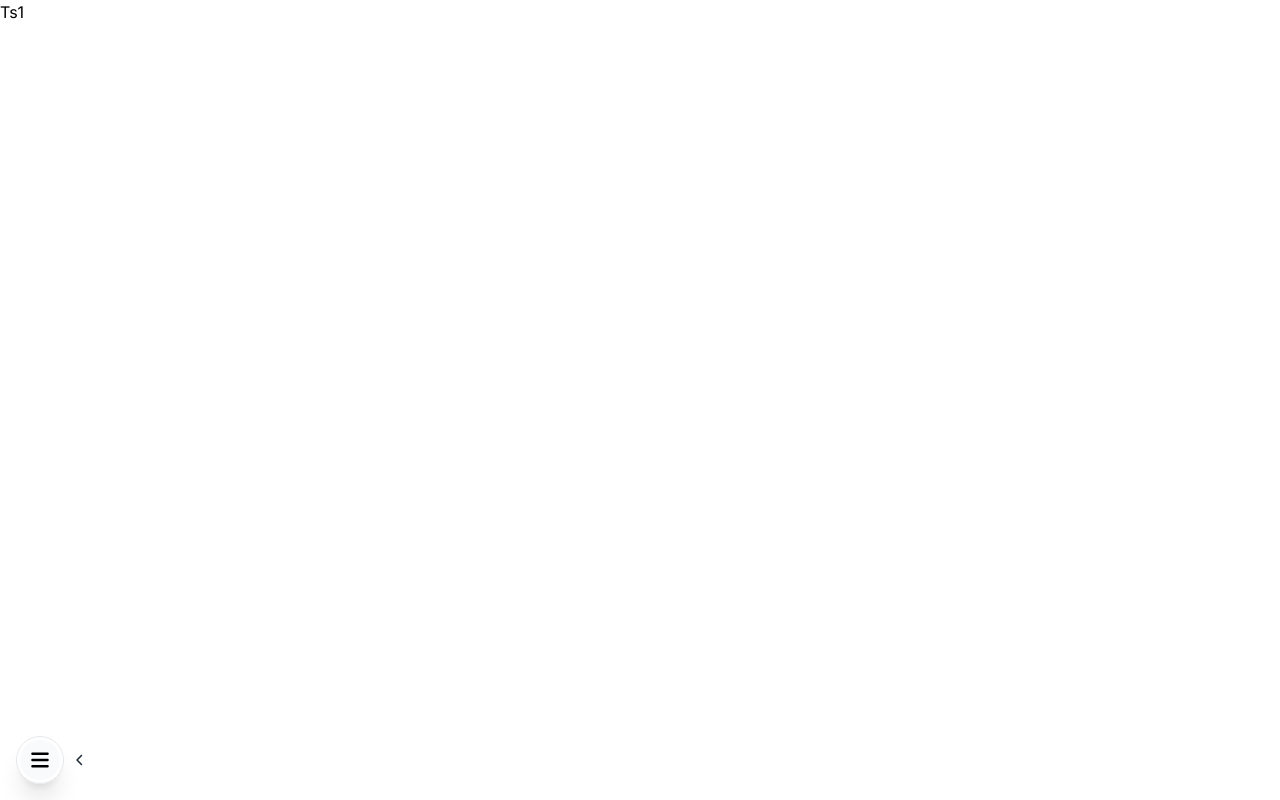
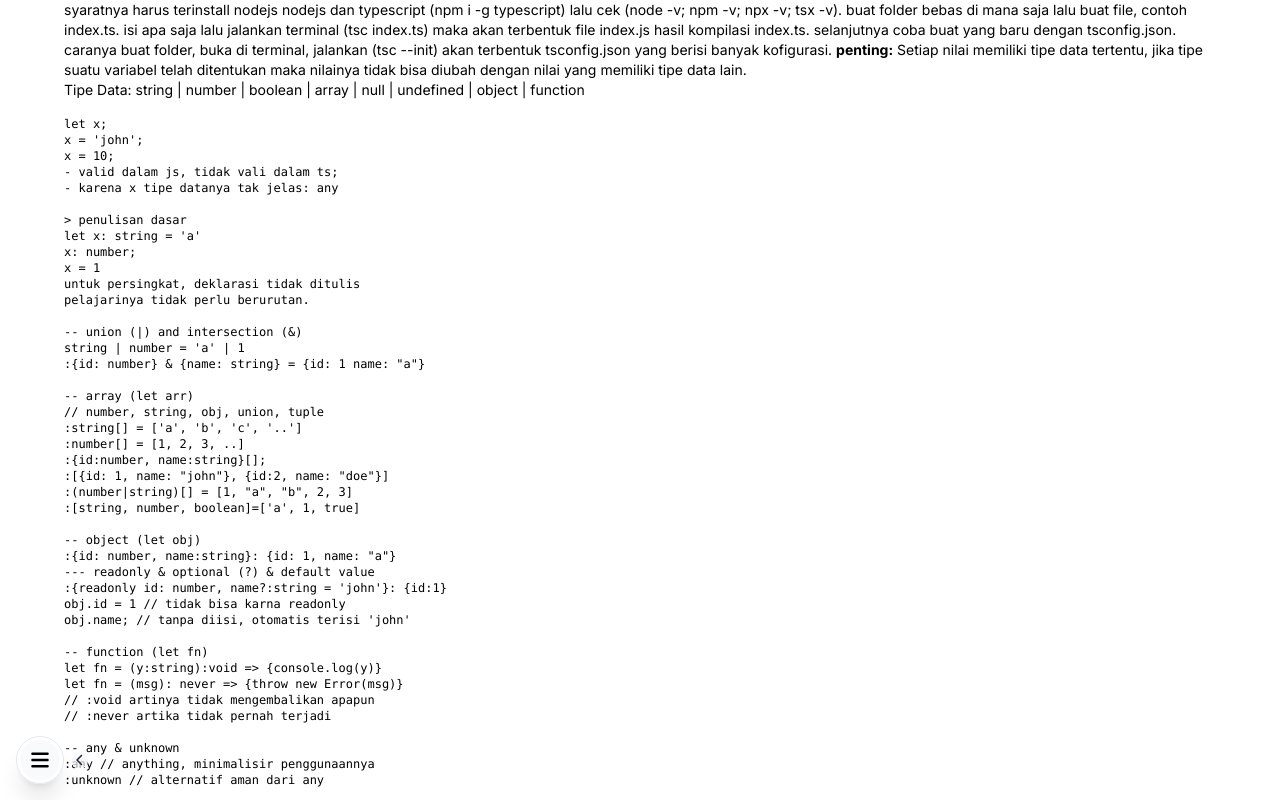
Before and after one commit to mkhotamirais/tami-next, a Next.js app: page /ts-1 in a window 1280 px wide. Shown: the top 800 px of the page. Built offline with nearby package versions, Linux system fonts and the light colour scheme.

Commit message:
typescript

```diff
--- a/app/(typescript)/ts-1/page.tsx
+++ b/app/(typescript)/ts-1/page.tsx
@@ -1,3 +1,105 @@
+"use client";
+
+let x: { id: number } & { name: string } = { id: 10, name: "ahamd" };
 export default function Ts1() {
-  return <div>Ts1</div>;
+  return (
+    <div className="min-h-screen px-3 md:px-16 text-sm">
+      <p>
+        syaratnya harus terinstall <a href="https://nodejs.org/en">nodejs</a> nodejs dan typescript (npm i -g
+        typescript) lalu cek (node -v; npm -v; npx -v; tsx -v). buat folder bebas di mana saja lalu buat file, contoh
+        index.ts. isi apa saja lalu jalankan terminal (tsc index.ts) maka akan terbentuk file index.js hasil kompilasi
+        index.ts. selanjutnya coba buat yang baru dengan tsconfig.json. caranya buat folder, buka di terminal, jalankan
+        (tsc --init) akan terbentuk tsconfig.json yang berisi banyak kofigurasi. <strong>penting:</strong> Setiap nilai
+        memiliki tipe data tertentu, jika tipe suatu variabel telah ditentukan maka nilainya tidak bisa diubah dengan
+        nilai yang memiliki tipe data lain.
+      </p>
+      <p>Tipe Data: string | number | boolean | array | null | undefined | object | function</p>
+      <pre className="text-xs">{`
+let x;
+x = 'john';
+x = 10;
+- valid dalam js, tidak vali dalam ts;
+- karena x tipe datanya tak jelas: any
+
+> penulisan dasar
+let x: string = 'a'
+x: number;
+x = 1
+untuk persingkat, deklarasi tidak ditulis
+pelajarinya tidak perlu berurutan.
+
+-- union (|) and intersection (&)
+string | number = 'a' | 1
+:{id: number} & {name: string} = {id: 1 name: "a"}
+
+-- array (let arr)
+// number, string, obj, union, tuple
+:string[] = ['a', 'b', 'c', '..']
+:number[] = [1, 2, 3, ..]
+:{id:number, name:string}[];
+:[{id: 1, name: "john"}, {id:2, name: "doe"}]
+:(number|string)[] = [1, "a", "b", 2, 3]
+:[string, number, boolean]=['a', 1, true]
+
+-- object (let obj)
+:{id: number, name:string}: {id: 1, name: "a"}
+--- readonly & optional (?) & default value
+:{readonly id: number, name?:string = 'john'}: {id:1}
+obj.id = 1 // tidak bisa karna readonly
+obj.name; // tanpa diisi, otomatis terisi 'john'
+
+-- function (let fn)
+let fn = (y:string):void => {console.log(y)}
+let fn = (msg): never => {throw new Error(msg)}
+// :void artinya tidak mengembalikan apapun
+// :never artika tidak pernah terjadi
+
+-- any & unknown
+:any // anything, minimalisir penggunaannya
+:unknown // alternatif aman dari any
+
+-- enum
+// koleksi nilai konstan
+// enum initializer default 0 (enum pertama diberi nilai)
+// fully initialized (semuanya diberi nilai)
+enum C1 {Red, Green, Blue}
+enum C2 {Red=2, Green, Blue}
+enum C3 {Red="merah", Green="hijau", Blue="biru"}
+:C1=C1.Red // output 0
+:C2=C2.Green // output 3
+
+-- type aliases (type) & interfaces (interface)
+// keduanya digunakan untuk menyimpan tipe
+// type bisa untuk semua tipe
+// interface hanya bisa untuk tipe objek
+type tName = string;
+let x:tName = 'ahmad';
+interface Id {id: number}
+interface IdName extends Id {name: string}
+interface IdAge extends Id {age: number}
+:IdName = {id: 1, name: "john"}
+:idAge = {id: 1, age: 10}
+
+-- casting (<> / as) fungsinya sama
+// proses override tipe data tanpa mengubahnya.
+:unknown = 'hello';
+(x as string).length // output 5;
+(<string>x).length // output 5
+(x as number).length // output tidak bisa;
+(5 as string).length // output tidak bisa;
+
+
+
+
+
+
+
+
+
+
+
+
+`}</pre>
+    </div>
+  );
 }
--- /dev/null
+++ b/app/(typescript)/ts-2/layout.tsx
@@ -0,0 +1,17 @@
+import Link from "next/link";
+import React from "react";
+
+export default function LayoutTs2({ children }: { children: React.ReactNode }) {
+  return (
+    <div>
+      LayoutTs2:
+      <div className="flex gap-2 *:underline">
+        <Link href="/ts-2">usestate</Link>
+        <Link href="/ts-2/usereducer">usereducer</Link>
+        <Link href="/ts-2/usecontext">usecontext</Link>
+        <Link href="/ts-2/useref">useref</Link>
+      </div>
+      <div>{children}</div>
+    </div>
+  );
+}
--- a/app/(typescript)/ts-2/page.tsx
+++ b/app/(typescript)/ts-2/page.tsx
@@ -1,3 +1,49 @@
+"use client";
+
+import { useState } from "react";
+
+type tPerson = { id: number; name: string };
 export default function Ts2() {
-  return <div>Ts2</div>;
+  const [count, setCount] = useState(0);
+  const [person, setPerson] = useState<tPerson | null>(null);
+  const [person2, setPerson2] = useState<tPerson>({} as tPerson);
+
+  const handlePerson = () => {
+    setPerson({ id: 1, name: "john" });
+  };
+
+  const handlePerson2 = () => {
+    setPerson2({ id: 2, name: "doe" });
+  };
+
+  return (
+    <div>
+      Ts2
+      <div className="border rounded p-2 m-2">
+        TsUseState
+        <div>count: {count}</div>
+        <div>
+          count:
+          <button type="button" onClick={() => setCount((p) => p + 1)} className="underline px-2">
+            plus
+          </button>
+          <button type="button" onClick={() => setCount((p) => p - 1)} className="underline px-2">
+            minus
+          </button>
+        </div>
+        <div>
+          person id: {person?.id}; person name: {person?.name}
+          <button onClick={handlePerson} type="button" className="underline px-2">
+            set person
+          </button>
+        </div>
+        <div>
+          person2 id: {person2?.id}; person2 name: {person2.name}
+          <button onClick={handlePerson2} type="button" className="underline px-2">
+            set person2
+          </button>
+        </div>
+      </div>
+    </div>
+  );
 }
--- /dev/null
+++ b/app/(typescript)/ts-2/usecontext/page.tsx
@@ -0,0 +1,56 @@
+"use client";
+
+import React, { createContext, useContext, useState } from "react";
+
+type User = { id: number; name: string };
+type UserContext = {
+  user: User | null;
+  setUser: React.Dispatch<React.SetStateAction<User>>;
+};
+
+const DataContext = createContext<UserContext | null>(null);
+
+const DataProvider = ({ children }: { children: React.ReactNode }) => {
+  const [user, setUser] = useState({ id: 1, name: "john" });
+  return <DataContext.Provider value={{ user, setUser }}>{children}</DataContext.Provider>;
+};
+
+const Data = () => {
+  const context = useContext(DataContext);
+  if (!context) {
+    throw Error("Data must be used");
+  }
+  const { user, setUser } = context;
+
+  const plusId = () => {
+    setUser((prev) => ({ ...prev, id: prev.id + 1 }));
+  };
+
+  const changeToDoe = () => {
+    setUser((prev) => ({ ...prev, name: "doe" }));
+  };
+  return (
+    <div className="border orunded p-2 m-2">
+      Page
+      <div>
+        user id: {user?.id}; user name: {user?.name}
+        <div className="*:underline flex gap-2">
+          <button type="button" onClick={plusId}>
+            Plus Id
+          </button>
+          <button type="button" onClick={changeToDoe}>
+            Chate to Doe
+          </button>
+        </div>
+      </div>
+    </div>
+  );
+};
+
+export default function Page() {
+  return (
+    <DataProvider>
+      <Data />
+    </DataProvider>
+  );
+}
--- /dev/null
+++ b/app/(typescript)/ts-2/usereducer/page.tsx
@@ -0,0 +1,63 @@
+"use client";
+
+import { useReducer } from "react";
+
+type State = { id: number; name: string };
+type Action =
+  | { type: "plus" }
+  | { type: "minus" }
+  | { type: "setName"; name: string }
+  | { type: "plusamount"; amount: number };
+
+const reducer = (state: State, action: Action) => {
+  if (action.type === "plus") {
+    return { ...state, id: state.id + 1 };
+  } else if (action.type === "minus") {
+    return { ...state, id: state.id - 1 };
+  } else if (action.type === "setName") {
+    return { ...state, name: action.name };
+  } else if (action.type === "plusamount") {
+    return { ...state, id: state.id + action.amount };
+  } else {
+    return state;
+  }
+};
+const initialState = { id: 1, name: "john" };
+export default function Page() {
+  const [state, dispatch] = useReducer(reducer, initialState);
+
+  const handlePlus = () => {
+    dispatch({ type: "plus" });
+  };
+  const handleMinus = () => {
+    dispatch({ type: "minus" });
+  };
+  const handlePlusAmount = () => {
+    dispatch({ type: "plusamount", amount: 10 });
+  };
+  const handleChange = (e: React.ChangeEvent<HTMLInputElement>) => {
+    dispatch({ type: "setName", name: e.target.value });
+  };
+  return (
+    <div className="border p-2 m-2 rounded">
+      useReducer
+      <div>
+        id: {state.id}; name: {state.name}
+        <div>
+          <button type="button" onClick={handlePlus} className="underline mx-2">
+            plus
+          </button>
+          <button type="button" onClick={handleMinus} className="underline mx-2">
+            minus
+          </button>
+          <button type="button" onClick={handlePlusAmount} className="underline mx-2">
+            plus10
+          </button>
+        </div>
+        <div>
+          <input type="text" value={state.name} onChange={handleChange} className="border" placeholder="name" />
+        </div>
+      </div>
+    </div>
+  );
+}
--- /dev/null
+++ b/app/(typescript)/ts-2/useref/page.tsx
@@ -0,0 +1,57 @@
+"use client";
+
+import React, { useEffect, useRef, useState } from "react";
+
+export default function Page() {
+  const inputRef = useRef<HTMLInputElement>(null!);
+  const [timer, setTimer] = useState(0);
+  const intervalRef = useRef<number | null>(null);
+
+  const startTimer = () => {
+    intervalRef.current = window.setInterval(() => {
+      setTimer((prev) => prev + 1);
+    }, 1000);
+  };
+
+  const stopTimer = () => {
+    if (intervalRef.current) {
+      window.clearInterval(intervalRef.current);
+      intervalRef.current = null;
+    }
+  };
+
+  const continueTimer = () => {
+    if (!intervalRef.current) {
+      startTimer();
+    }
+  };
+
+  useEffect(() => {
+    inputRef.current.focus();
+  }, []);
+
+  useEffect(() => {
+    startTimer();
+    return () => {
+      stopTimer();
+    };
+  }, []);
+
+  return (
+    <div className="border rounded p-2 m-2">
+      <div>
+        <input type="text" ref={inputRef} placeholder="ref" className="border" />
+      </div>
+      <div>
+        timer
+        <div>timer: {timer}</div>
+        <button type="button" onClick={stopTimer}>
+          stop
+        </button>
+        <button type="button" onClick={continueTimer}>
+          continue
+        </button>
+      </div>
+    </div>
+  );
+}
```
